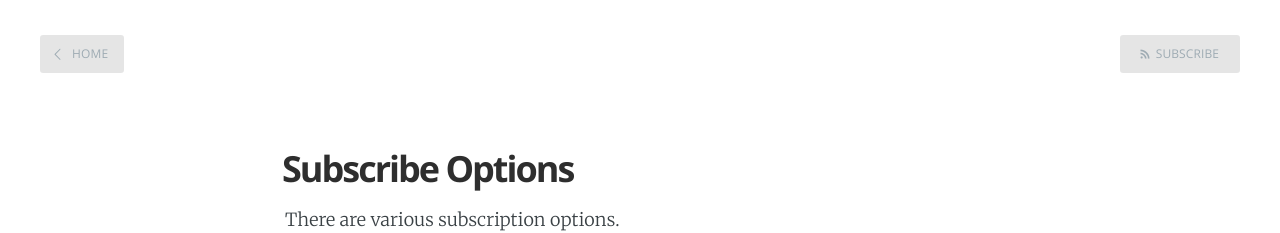
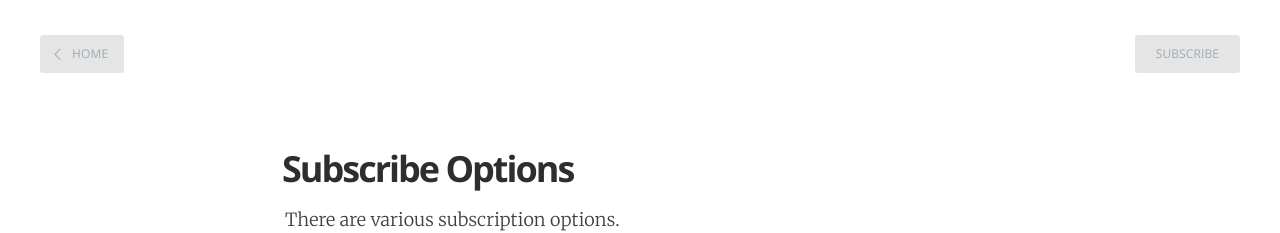
Before and after one commit to Sam-2727/Sam-2727.github.io, a Jekyll site: the page built from subscribe.md, in a window 1280 px wide. Shown: the top 233 px of the page. Built offline with Jekyll 4.4.1, drawn with Linux system fonts in a browser that asks for light colours.

Commit message:
more changes

```diff
--- a/_layouts/page.html
+++ b/_layouts/page.html
@@ -4,8 +4,8 @@
 ---
 
 <nav class="main-nav clearfix">
-    <a class="back-button icon-arrow-left" href="{{ site.baseurl }}">Home</a>
-    <a class="subscribe-button icon-feed" href="{{ site.baseurl }}feed.xml">Subscribe</a>
+    <a class="back-button icon-arrow-left" href="https://blog.samchristian.org">Home</a>
+    <a class="subscribe-button" href="https://blog.samchristian.org/subscribe">Subscribe</a>
 </nav>
 
 
--- a/_layouts/post.html
+++ b/_layouts/post.html
@@ -8,7 +8,7 @@
 <header class="main-header post-head {% if page.cover %}" style="background-image: url({{ page.cover }}) {%else%}no-cover{% endif %}">
     <nav class="main-nav {% if page.cover %} overlay {% endif %} clearfix">
         <a class="back-button icon-arrow-left" href="https://blog.samchristian.org">Blog Home</a>
-        <a class="subscribe-button icon-twitter" href="https://blog.samchristian.org/subscribe">Subscribe</a>
+        <a class="subscribe-button" href="https://blog.samchristian.org/subscribe">Subscribe</a>
     </nav>
 </header>
 
--- a/index.html
+++ b/index.html
@@ -12,7 +12,7 @@
                     <img src="{{ page.logo }}" alt="Blog Logo" />
                 </a>
             {% endif %}
-        <a class="subscribe-button icon-feed" href="{{ site.baseurl }}feed.xml">Subscribe</a>
+        <a class="subscribe-button" href="https://blog.samchristian.org/subscribe">Subscribe</a>
     </nav>
     <div class="vertical">
         <div class="main-header-content inner">
```
